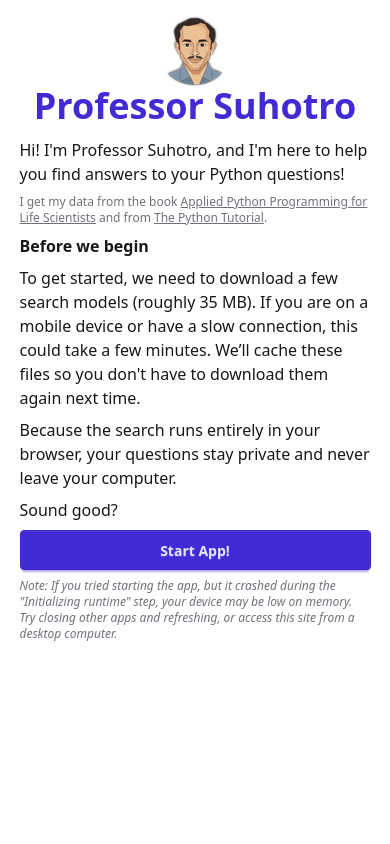
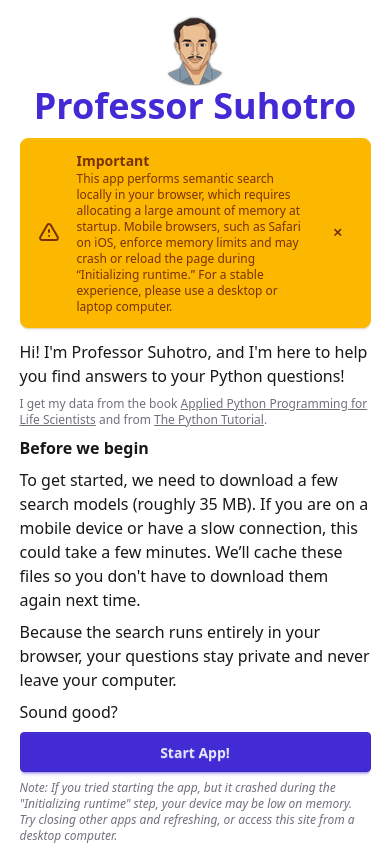
Before and after one commit to mooreryan/ProfessorSuhotro, a React (Vite) app: page / in a window 390 px wide. Built offline with nearby package versions, Linux system fonts and the light colour scheme.

Commit message:
Add memory alert
Mobile browsers like Safari generally won't be able to handle the onnx wasm runtime without crashing.  This alert lets the user know that a desktop or laptop is recommended.

```diff
--- a/src/App.tsx
+++ b/src/App.tsx
@@ -63,9 +63,17 @@ function fetchDb(
 }
 
 function App() {
+  const [showMemoryAlert, setShowMemoryAlert] = useState(true);
+
   const [hasConsented, setHasConsented] = useState(false);
   if (!hasConsented) {
-    return <Consent onConsent={() => setHasConsented(true)} />;
+    return (
+      <Consent
+        onConsent={() => setHasConsented(true)}
+        showMemoryAlert={showMemoryAlert}
+        setShowMemoryAlert={setShowMemoryAlert}
+      />
+    );
   }
 
   const dbObjectPromise = fetchDb(dbUrl);
@@ -76,7 +84,11 @@ function App() {
   if (Result.isOk(dbResult)) {
     return (
       <Suspense fallback={<Loading />}>
-        <ProfessorContent db={dbResult.value} />
+        <ProfessorContent
+          db={dbResult.value}
+          showMemoryAlert={showMemoryAlert}
+          setShowMemoryAlert={setShowMemoryAlert}
+        />
       </Suspense>
     );
   } else {
@@ -89,10 +101,21 @@ function App() {
   }
 }
 
-function Consent({ onConsent }: { onConsent: () => void }) {
+function Consent({
+  onConsent,
+  showMemoryAlert,
+  setShowMemoryAlert,
+}: {
+  onConsent: () => void;
+  showMemoryAlert: boolean;
+  setShowMemoryAlert: React.Dispatch<React.SetStateAction<boolean>>;
+}) {
   return (
     <div>
-      <IntroContent />
+      <IntroContent
+        showMemoryAlert={showMemoryAlert}
+        setShowMemoryAlert={setShowMemoryAlert}
+      />
       <h2 className="font-bold">Before we begin</h2>
       <p className="mt-2">
         To get started, we need to download a few search models (roughly 35 MB).
@@ -125,7 +148,15 @@ type DataSources = {
   "The Python Tutorial": boolean;
 };
 
-function ProfessorContent({ db }: { db: ChunkDB.ChunkDatabase }) {
+function ProfessorContent({
+  db,
+  showMemoryAlert,
+  setShowMemoryAlert,
+}: {
+  db: ChunkDB.ChunkDatabase;
+  showMemoryAlert: boolean;
+  setShowMemoryAlert: React.Dispatch<React.SetStateAction<boolean>>;
+}) {
   const [searchResult, setSearchResult] = useState<
     Result.Result<ChunkDB.ChunkWithScore[], string> | undefined
   >(undefined);
@@ -169,7 +200,10 @@ function ProfessorContent({ db }: { db: ChunkDB.ChunkDatabase }) {
 
   return (
     <div className="">
-      <IntroContent />
+      <IntroContent
+        showMemoryAlert={showMemoryAlert}
+        setShowMemoryAlert={setShowMemoryAlert}
+      />
 
       <Instructions />
 
@@ -185,16 +219,13 @@ function ProfessorContent({ db }: { db: ChunkDB.ChunkDatabase }) {
   );
 }
 
-/*
-
-<div className="flex flex-row items-center justify-between mb-1">
-  <h1 className="text-2xl font-bold mb-2">Professor Suhotro</h1>
-  <img src="/little-suhotro.png" alt="Professor Suhotro" />
-</div>
-
-*/
-
-function IntroContent() {
+function IntroContent({
+  showMemoryAlert,
+  setShowMemoryAlert,
+}: {
+  showMemoryAlert: boolean;
+  setShowMemoryAlert: React.Dispatch<React.SetStateAction<boolean>>;
+}) {
   return (
     <div className="flex flex-col">
       <div className="flex flex-col items-center mb-1">
@@ -210,6 +241,11 @@ function IntroContent() {
           Professor Suhotro
         </h1>
       </div>
+
+      {showMemoryAlert && (
+        <MemoryAlert onDismiss={() => setShowMemoryAlert(false)} />
+      )}
+
       <p className="mb-2">
         Hi! I'm Professor Suhotro, and I'm here to help you find answers to your
         Python questions!
@@ -228,6 +264,43 @@ function IntroContent() {
         </a>
         .
       </p>
+    </div>
+  );
+}
+
+function MemoryAlert({ onDismiss }: { onDismiss: () => void }) {
+  return (
+    <div className="alert alert-warning mb-3">
+      <svg
+        xmlns="http://www.w3.org/2000/svg"
+        className="h-6 w-6 shrink-0 stroke-current"
+        fill="none"
+        viewBox="0 0 24 24"
+      >
+        <path
+          stroke-linecap="round"
+          stroke-linejoin="round"
+          stroke-width="2"
+          d="M12 9v2m0 4h.01m-6.938 4h13.856c1.54 0 2.502-1.667 1.732-3L13.732 4c-.77-1.333-2.694-1.333-3.464 0L3.34 16c-.77 1.333.192 3 1.732 3z"
+        />
+      </svg>
+      <div>
+        <h3 className="font-bold">Important</h3>
+        <div className="text-xs">
+          This app performs semantic search locally in your browser, which
+          requires allocating a large amount of memory at startup. Mobile
+          browsers, such as Safari on iOS, enforce memory limits and may crash
+          or reload the page during “Initializing runtime.” For a stable
+          experience, please use a desktop or laptop computer.
+        </div>
+      </div>
+      <button
+        className="btn btn-sm btn-ghost btn-circle"
+        onClick={onDismiss}
+        aria-label="Dismiss alert"
+      >
+        ✕
+      </button>
     </div>
   );
 }
```
